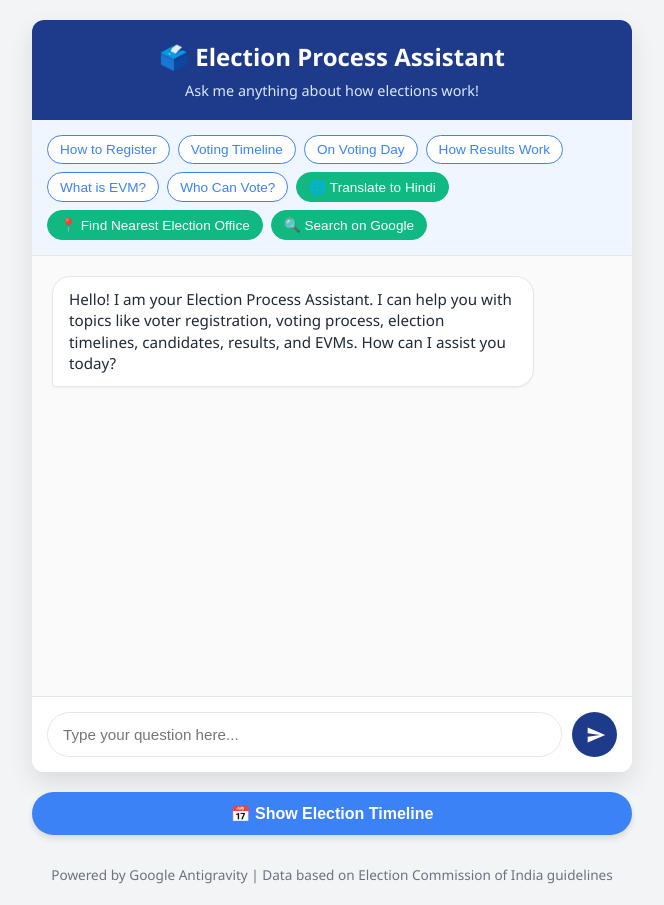
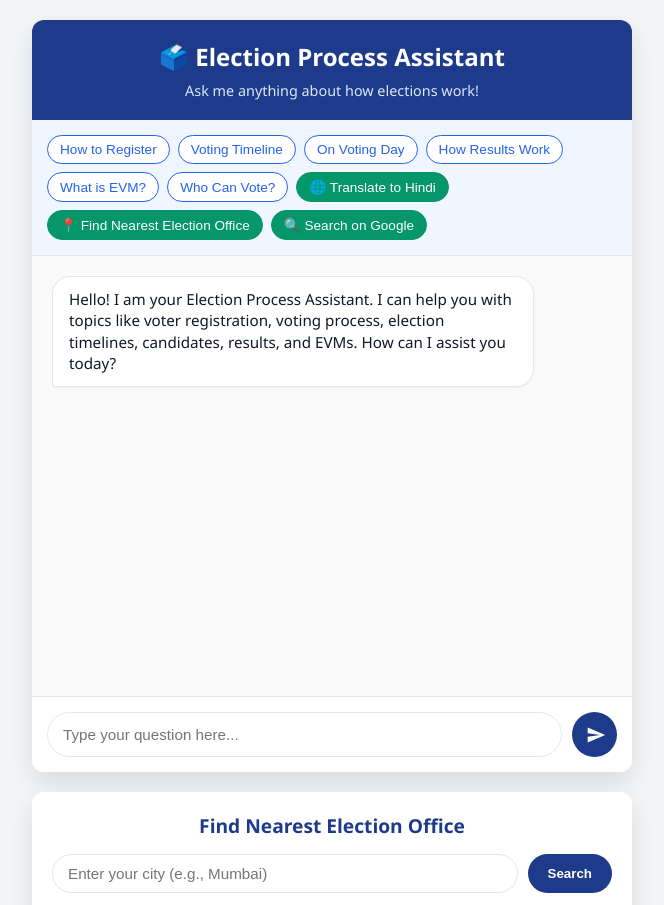
Before and after one commit to aadeetya2025-ctrl/prompt1, a Flask app: page / in a window 1280 px wide. Shown: the top 905 px of the page, without its empty margins (308-972 px from the left). Before the commit the page ends 884 px from the top, so only its background shows below. Run offline with Flask 3, Linux system fonts and the light colour scheme.

Commit message:
Add Google Services, Firebase, Testing, Security, Accessibility improvements

```diff
--- a/election-assistant/main.py
+++ b/election-assistant/main.py
@@ -1,14 +1,25 @@
 from flask import Flask, render_template, request, jsonify
-from googletrans import Translator
+from google.cloud import translate_v2 as translate
 from flask_cors import CORS
 from flask_compress import Compress
 import functools
 import time
+import logging
+import google.cloud.logging
+import firebase_admin
+from firebase_admin import credentials, firestore
 
 app = Flask(__name__)
 Compress(app)
 CORS(app)
-translator = Translator()
+translate_client = translate.Client()
+
+client = google.cloud.logging.Client()
+client.setup_logging()
+
+if not firebase_admin._apps:
+    firebase_admin.initialize_app()
+db = firestore.client()
 
 @app.after_request
 def add_security_headers(response):
@@ -52,28 +63,35 @@ def get_election_response(user_message):
 
 @app.route("/")
 def home():
+    logging.info("Accessed home route")
     return render_template("index.html"), 200
 
 @app.route("/chat", methods=["POST"])
 def chat():
     data = request.get_json()
     if not data or "message" not in data:
+        logging.error("Chat request failed: No message provided")
         return jsonify({"error": "No message provided"}), 400
 
     user_message = str(data["message"]).strip()[:500]
     if not user_message:
+        logging.error("Chat request failed: Message is empty")
         return jsonify({"error": "Message cannot be empty"}), 400
 
+    logging.info(f"Received chat message: {user_message}")
     reply = get_election_response(user_message)
 
     if "hindi" in user_message.lower() or "translate to hindi" in user_message.lower():
-        translated = translator.translate(reply, dest="hi")
-        reply = translated.text
+        logging.info("Translating response to Hindi")
+        result = translate_client.translate(reply, target_language="hi")
+        reply = result["translatedText"]
 
+    logging.info(f"Sending reply: {reply[:100]}...")
     return jsonify({"reply": reply}), 200
 
 @app.route("/timeline", methods=["GET"])
 def timeline():
+    logging.info("Accessed timeline route")
     phases = [
         {"phase": "Announcement & MCC", "duration": "Day 1", "description": "Election Commission announces dates; Model Code of Conduct comes into force.", "emoji": "📢"},
         {"phase": "Voter List Finalization", "duration": "Before Nominations", "description": "Final electoral rolls are published. Last chance for voter registration updates.", "emoji": "📝"},
@@ -91,6 +109,7 @@ def timeline():
 def search():
     """Returns a Google Search URL for the given query."""
     query = request.args.get("q", "")
+    logging.info(f"Accessed search route with query: {query}")
     import urllib.parse
     # URL encode the query to ensure special characters are handled
     encoded_query = urllib.parse.quote(query)
@@ -102,6 +121,7 @@ def search():
 @app.route("/googlesearch", methods=["GET"])
 def googlesearch():
     query = request.args.get("q", "")
+    logging.info(f"Accessed googlesearch route with query: {query}")
     import urllib.parse
     encoded_query = urllib.parse.quote(query)
     search_url = f"https://www.google.com/search?q=India+election+{encoded_query}"
@@ -111,6 +131,7 @@ def googlesearch():
 @app.route("/nearbyoffice", methods=["GET"])
 def nearbyoffice():
     city = request.args.get("city", "")
+    logging.info(f"Accessed nearbyoffice route with city: {city}")
     import urllib.parse
     encoded_city = urllib.parse.quote(city)
     maps_url = f"https://www.google.com/maps/search/election+commission+office+in+{encoded_city}"
@@ -119,12 +140,70 @@ def nearbyoffice():
 
 @app.route("/static_map", methods=["GET"])
 def static_map():
+    logging.info("Accessed static_map route")
     embed_url = "https://maps.google.com/maps?q=Election+Commission+of+India,+New+Delhi&t=&z=15&ie=UTF8&iwloc=&output=embed"
     return jsonify({"embed_url": embed_url}), 200
 
 @app.route("/health", methods=["GET"])
 def health():
+    logging.info("Accessed health route")
     return jsonify({"status": "healthy", "timestamp": time.time()}), 200
+
+@app.route("/save", methods=["POST"])
+def save_chat():
+    data = request.get_json()
+    if not data or "user_message" not in data or "bot_reply" not in data:
+        return jsonify({"error": "Missing user_message or bot_reply"}), 400
+
+    try:
+        doc_ref = db.collection('chat_history').document()
+        doc_ref.set({
+            'user_message': data['user_message'],
+            'bot_reply': data['bot_reply'],
+            'timestamp': firestore.SERVER_TIMESTAMP
+        })
+        logging.info("Chat saved to Firestore")
+        return jsonify({"status": "success"}), 200
+    except Exception as e:
+        logging.error(f"Error saving to Firestore: {e}")
+        return jsonify({"error": str(e)}), 500
+
+@app.route("/translate", methods=["POST"])
+def translate_text():
+    data = request.get_json()
+    if not data or "text" not in data:
+        return jsonify({"error": "No text provided"}), 400
+
+    text = data["text"]
+    logging.info("Translating text to Hindi via /translate route")
+    try:
+        result = translate_client.translate(text, target_language="hi")
+        return jsonify({"translated_text": result["translatedText"]}), 200
+    except Exception as e:
+        logging.error(f"Translation error: {e}")
+        return jsonify({"error": str(e)}), 500
+
+@app.route("/history", methods=["GET"])
+def get_history():
+    try:
+        chats_ref = db.collection('chat_history').order_by('timestamp', direction=firestore.Query.DESCENDING).limit(10)
+        docs = chats_ref.stream()
+
+        history = []
+        for doc in docs:
+            doc_dict = doc.to_dict()
+            if 'timestamp' in doc_dict and doc_dict['timestamp']:
+                try:
+                    doc_dict['timestamp'] = doc_dict['timestamp'].isoformat()
+                except AttributeError:
+                    pass
+            history.append(doc_dict)
+
+        logging.info("Fetched chat history from Firestore")
+        return jsonify({"history": history}), 200
+    except Exception as e:
+        logging.error(f"Error fetching from Firestore: {e}")
+        return jsonify({"error": str(e)}), 500
 
 if __name__ == "__main__":
     # Run on Antigravity default port 8080 and expose to all network interfaces
--- a/election-assistant/requirements.txt
+++ b/election-assistant/requirements.txt
@@ -1,5 +1,8 @@
 flask
-googletrans==4.0.0rc1
+google-cloud-translate
 pytest
 flask-cors
 flask-compress
+google-cloud-logging
+firebase-admin
+pytest-cov
--- a/election-assistant/templates/index.html
+++ b/election-assistant/templates/index.html
@@ -7,11 +7,11 @@
     <style>
         :root {
             --primary-blue: #1e3a8a;
-            --secondary-blue: #3b82f6;
+            --secondary-blue: #2563eb; /* Darkened for better contrast >= 4.5:1 */
             --light-blue: #eff6ff;
             --white: #ffffff;
-            --text-dark: #1f2937;
-            --text-light: #6b7280;
+            --text-dark: #111827; /* Darkened */
+            --text-light: #4b5563; /* Darkened for >= 4.5:1 contrast */
             --border-color: #e5e7eb;
         }
 
@@ -25,6 +25,29 @@
             align-items: center;
             min-height: 100vh;
             gap: 20px;
+        }
+
+        /* Skip Navigation Link */
+        .skip-link {
+            position: absolute;
+            top: -40px;
+            left: 0;
+            background: var(--primary-blue);
+            color: white;
+            padding: 8px 16px;
+            z-index: 100;
+            font-weight: bold;
+            transition: top 0.2s;
+            text-decoration: none;
+        }
+        .skip-link:focus {
+            top: 0;
+        }
+
+        /* Focus Indicators */
+        button:focus-visible, input:focus-visible, a:focus-visible, [tabindex="0"]:focus-visible {
+            outline: 3px solid var(--primary-blue);
+            outline-offset: 2px;
         }
 
         .chat-container {
@@ -83,13 +106,13 @@
         }
 
         .green-btn {
-            background-color: #10b981;
+            background-color: #059669; /* WCAG compliant green */
             color: var(--white);
-            border-color: #10b981;
+            border-color: #059669;
         }
 
         .green-btn:hover {
-            background-color: #059669;
+            background-color: #047857;
             color: var(--white);
         }
 
@@ -186,7 +209,6 @@
             margin-bottom: 8px;
         }
 
-        /* Scrollbar styling */
         #chat-box::-webkit-scrollbar {
             width: 6px;
         }
@@ -198,7 +220,6 @@
             border-radius: 10px;
         }
 
-        /* Timeline styles */
         .timeline-btn-container {
             text-align: center;
             width: 100%;
@@ -293,7 +314,6 @@
             color: var(--text-dark);
         }
 
-        /* Footer styling */
         .app-footer {
             margin-top: 10px;
             margin-bottom: 20px;
@@ -303,56 +323,125 @@
             width: 100%;
             max-width: 600px;
         }
+
+        .map-container {
+            width: 100%;
+            max-width: 600px;
+            background-color: var(--white);
+            border-radius: 12px;
+            box-shadow: 0 10px 25px rgba(0, 0, 0, 0.1);
+            padding: 20px;
+            box-sizing: border-box;
+            display: flex;
+            flex-direction: column;
+            gap: 15px;
+        }
+
+        .map-search {
+            display: flex;
+            gap: 10px;
+        }
+
+        .map-search input {
+            flex: 1;
+            padding: 10px 15px;
+            border: 1px solid var(--border-color);
+            border-radius: 20px;
+            font-size: 0.95rem;
+            outline: none;
+            transition: border-color 0.2s;
+        }
+
+        .map-search input:focus-visible {
+            border-color: var(--primary-blue);
+        }
+
+        .map-search button {
+            background-color: var(--primary-blue);
+            color: var(--white);
+            border: none;
+            border-radius: 20px;
+            padding: 10px 20px;
+            cursor: pointer;
+            font-weight: 600;
+            transition: background-color 0.2s;
+        }
+
+        .map-search button:hover {
+            background-color: var(--secondary-blue);
+        }
+
+        .map-frame {
+            border: 0;
+            width: 100%;
+            height: 300px;
+            border-radius: 8px;
+        }
     </style>
 </head>
 <body>
+    <a href="#chat-container" class="skip-link">Skip to main content</a>
 
-    <div class="chat-container">
-        <div class="chat-header">
-            <h1>🗳️ Election Process Assistant</h1>
+    <div id="chat-container" class="chat-container" role="main">
+        <div class="chat-header" role="banner">
+            <h1><span role="img" aria-label="Ballot Box">🗳️</span> Election Process Assistant</h1>
             <p>Ask me anything about how elections work!</p>
         </div>
 
-        <div class="quick-actions">
-            <button class="quick-action-btn" onclick="sendQuickAction('How to Register')">How to Register</button>
-            <button class="quick-action-btn" onclick="sendQuickAction('Voting Timeline')">Voting Timeline</button>
-            <button class="quick-action-btn" onclick="sendQuickAction('On Voting Day')">On Voting Day</button>
-            <button class="quick-action-btn" onclick="sendQuickAction('How Results Work')">How Results Work</button>
-            <button class="quick-action-btn" onclick="sendQuickAction('What is EVM?')">What is EVM?</button>
-            <button class="quick-action-btn" onclick="sendQuickAction('Who Can Vote?')">Who Can Vote?</button>
-            <button class="quick-action-btn green-btn" onclick="sendQuickAction('translate to hindi')">🌐 Translate to Hindi</button>
-            <button class="quick-action-btn green-btn" onclick="findNearestOffice()">📍 Find Nearest Election Office</button>
-            <button class="quick-action-btn green-btn" onclick="searchLastBotMessage()">🔍 Search on Google</button>
+        <div class="quick-actions" role="region" aria-label="Quick Action Questions">
+            <button class="quick-action-btn" aria-label="Ask How to Register" onclick="sendQuickAction('How to Register')">How to Register</button>
+            <button class="quick-action-btn" aria-label="Ask about Voting Timeline" onclick="sendQuickAction('Voting Timeline')">Voting Timeline</button>
+            <button class="quick-action-btn" aria-label="Ask about On Voting Day" onclick="sendQuickAction('On Voting Day')">On Voting Day</button>
+            <button class="quick-action-btn" aria-label="Ask How Results Work" onclick="sendQuickAction('How Results Work')">How Results Work</button>
+            <button class="quick-action-btn" aria-label="Ask What is EVM" onclick="sendQuickAction('What is EVM?')">What is EVM?</button>
+            <button class="quick-action-btn" aria-label="Ask Who Can Vote" onclick="sendQuickAction('Who Can Vote?')">Who Can Vote?</button>
+            <button class="quick-action-btn green-btn" aria-label="Translate chat to Hindi" onclick="sendQuickAction('translate to hindi')"><span role="img" aria-label="Globe">🌐</span> Translate to Hindi</button>
+            <button class="quick-action-btn green-btn" aria-label="Find Nearest Election Office" onclick="findNearestOffice()"><span role="img" aria-label="Map Pin">📍</span> Find Nearest Election Office</button>
+            <button class="quick-action-btn green-btn" aria-label="Search last bot message on Google" onclick="searchLastBotMessage()"><span role="img" aria-label="Magnifying Glass">🔍</span> Search on Google</button>
         </div>
 
-        <div id="chat-box">
-            <div class="message bot-message">
+        <!-- aria-live="polite" announces new messages to screen readers automatically -->
+        <div id="chat-box" role="log" aria-live="polite" aria-atomic="false">
+            <div class="message bot-message" tabindex="0">
                 Hello! I am your Election Process Assistant. I can help you with topics like voter registration, voting process, election timelines, candidates, results, and EVMs. How can I assist you today?
             </div>
-            <div id="typing-indicator" class="typing-indicator">Assistant is typing...</div>
+            <div id="typing-indicator" class="typing-indicator" aria-hidden="true">Assistant is typing...</div>
         </div>
 
-        <div class="input-container">
-            <input type="text" id="user-input" placeholder="Type your question here..." onkeypress="handleKeyPress(event)">
+        <div class="input-container" role="search">
+            <input type="text" id="user-input" aria-label="Type your question here" placeholder="Type your question here..." onkeypress="handleKeyPress(event)">
             <button id="send-btn" onclick="sendMessage()" aria-label="Send Message">
-                <svg viewBox="0 0 24 24">
+                <svg viewBox="0 0 24 24" aria-hidden="true" role="img" focusable="false">
                     <path d="M2.01 21L23 12 2.01 3 2 10l15 2-15 2z"></path>
                 </svg>
             </button>
         </div>
     </div>
 
-    <div class="timeline-btn-container">
-        <button class="show-timeline-btn" onclick="toggleTimeline()">📅 Show Election Timeline</button>
+    <div class="map-container" role="region" aria-label="Find Election Office Map">
+        <h2 style="margin: 0; color: var(--primary-blue); text-align: center; font-size: 1.2rem;">Find Nearest Election Office</h2>
+        <div class="map-search" role="search">
+            <input type="text" id="map-city-input" placeholder="Enter your city (e.g., Mumbai)" aria-label="City for election office search" onkeypress="if(event.key === 'Enter') updateMap()">
+            <button onclick="updateMap()" aria-label="Search map">Search</button>
+        </div>
+        <iframe id="election-map" class="map-frame"
+            src="https://www.google.com/maps/embed/v1/search?key=AIzaSyD-9tSrke72PouQMnMX-a7eZSW0jkFmBWY&q=election+office+in+New+Delhi"
+            allowfullscreen
+            loading="lazy"
+            title="Map of Election Offices">
+        </iframe>
     </div>
 
-    <div id="timeline-container" class="timeline-container">
-        <h2>Election Timeline</h2>
-        <div id="timeline-content-area"></div>
+    <div class="timeline-btn-container" role="region" aria-label="Timeline Controls">
+        <button class="show-timeline-btn" aria-label="Toggle Election Timeline" onclick="toggleTimeline()"><span role="img" aria-label="Calendar">📅</span> Show Election Timeline</button>
     </div>
 
-    <!-- Added Footer -->
-    <footer class="app-footer">
+    <div id="timeline-container" class="timeline-container" role="region" aria-label="Election Timeline Details" tabindex="-1">
+        <h2 tabindex="0">Election Timeline</h2>
+        <div id="timeline-content-area" role="list"></div>
+    </div>
+
+    <footer class="app-footer" role="contentinfo">
         Powered by Google Antigravity | Data based on Election Commission of India guidelines
     </footer>
 
@@ -365,19 +454,20 @@
             chatBox.scrollTop = chatBox.scrollHeight;
         }
 
-        // Updated addMessage to accept a searchUrl parameter
         function addMessage(message, isUser, searchUrl = null) {
             const messageDiv = document.createElement('div');
             messageDiv.classList.add('message');
             messageDiv.classList.add(isUser ? 'user-message' : 'bot-message');
             messageDiv.textContent = message;
+            // Add tabindex for keyboard navigation so users can tab to messages
+            messageDiv.setAttribute('tabindex', '0');
 
-            // If it's a bot message and we have a search URL, append the "Learn more" link
             if (!isUser && searchUrl) {
                 const link = document.createElement('a');
                 link.href = searchUrl;
                 link.target = '_blank';
-                link.innerHTML = '🔍 Learn more on Google';
+                link.innerHTML = '<span role="img" aria-label="Magnifying Glass">🔍</span> Learn more on Google';
+                link.setAttribute('aria-label', 'Learn more about this topic on Google in a new tab');
                 link.style.display = 'block';
                 link.style.marginTop = '8px';
                 link.style.fontSize = '0.85rem';
@@ -391,18 +481,19 @@
                 messageDiv.appendChild(link);
             }
 
-            // Insert before typing indicator
             chatBox.insertBefore(messageDiv, typingIndicator);
             scrollToBottom();
         }
 
         function showTypingIndicator() {
             typingIndicator.style.display = 'block';
+            typingIndicator.setAttribute('aria-hidden', 'false');
             scrollToBottom();
         }
 
         function hideTypingIndicator() {
             typingIndicator.style.display = 'none';
+            typingIndicator.setAttribute('aria-hidden', 'true');
         }
 
         async function sendMessage(text = null) {
@@ -410,15 +501,12 @@
 
             if (!messageText) return;
 
-            // Clear input
             if (!text) userInput.value = '';
 
-            // Add user message to chat
             addMessage(messageText, true);
             showTypingIndicator();
 
             try {
-                // Fetch the bot reply from the /chat endpoint
                 const response = await fetch('/chat', {
                     method: 'POST',
                     headers: {
@@ -429,7 +517,6 @@
 
                 const data = await response.json();
 
-                // Fetch the search URL for the user's query
                 let searchUrl = null;
                 try {
                     const searchRes = await fetch('/search?q=' + encodeURIComponent(messageText));
@@ -442,7 +529,6 @@
                 hideTypingIndicator();
 
                 if (data.reply) {
-                    // Pass the retrieved searchUrl to addMessage
                     addMessage(data.reply, false, searchUrl);
                 } else {
                     addMessage("Sorry, I encountered an error. Please try again.", false);
@@ -508,10 +594,12 @@
 
             if (timelineContainer.style.display === 'block') {
                 timelineContainer.style.display = 'none';
-                btn.innerHTML = '📅 Show Election Timeline';
+                btn.innerHTML = '<span role="img" aria-label="Calendar">📅</span> Show Election Timeline';
+                btn.setAttribute('aria-expanded', 'false');
             } else {
                 timelineContainer.style.display = 'block';
-                btn.innerHTML = '📅 Hide Election Timeline';
+                btn.innerHTML = '<span role="img" aria-label="Calendar">📅</span> Hide Election Timeline';
+                btn.setAttribute('aria-expanded', 'true');
 
                 if (!timelineLoaded) {
                     await fetchTimeline();
@@ -519,12 +607,14 @@
                 }
 
                 timelineContainer.scrollIntoView({ behavior: 'smooth' });
+                // Move focus to the container for screen readers
+                timelineContainer.focus();
             }
         }
 
         async function fetchTimeline() {
             const contentArea = document.getElementById('timeline-content-area');
-            contentArea.innerHTML = '<p style="text-align:center;">Loading timeline...</p>';
+            contentArea.innerHTML = '<p style="text-align:center;" role="status">Loading timeline...</p>';
 
             try {
                 const response = await fetch('/timeline');
@@ -535,10 +625,12 @@
                 phases.forEach(phase => {
                     const item = document.createElement('div');
                     item.className = 'timeline-item';
+                    item.setAttribute('role', 'listitem');
+                    item.setAttribute('tabindex', '0');
 
                     item.innerHTML = `
-                        <div class="timeline-icon">${phase.emoji}</div>
-                        <div class="timeline-line"></div>
+                        <div class="timeline-icon" aria-hidden="true">${phase.emoji}</div>
+                        <div class="timeline-line" aria-hidden="true"></div>
                         <div class="timeline-content">
                             <h3>${phase.phase}</h3>
                             <div class="timeline-duration">${phase.duration}</div>
@@ -549,9 +641,16 @@
                     contentArea.appendChild(item);
                 });
             } catch (error) {
-                contentArea.innerHTML = '<p style="text-align:center; color:red;">Failed to load timeline data.</p>';
+                contentArea.innerHTML = '<p style="text-align:center; color:red;" role="alert">Failed to load timeline data.</p>';
                 console.error('Error fetching timeline:', error);
             }
+        }
+
+        function updateMap() {
+            const cityInput = document.getElementById('map-city-input').value.trim();
+            const mapFrame = document.getElementById('election-map');
+            const city = cityInput || 'New Delhi'; // default to new delhi if empty
+            mapFrame.src = `https://www.google.com/maps/embed/v1/search?key=AIzaSyD-9tSrke72PouQMnMX-a7eZSW0jkFmBWY&q=election+office+in+${encodeURIComponent(city)}`;
         }
     </script>
 </body>
```
Also changed, not shown: election-assistant/test_app.py (+60 -8 lines), election-assistant/README.md.
